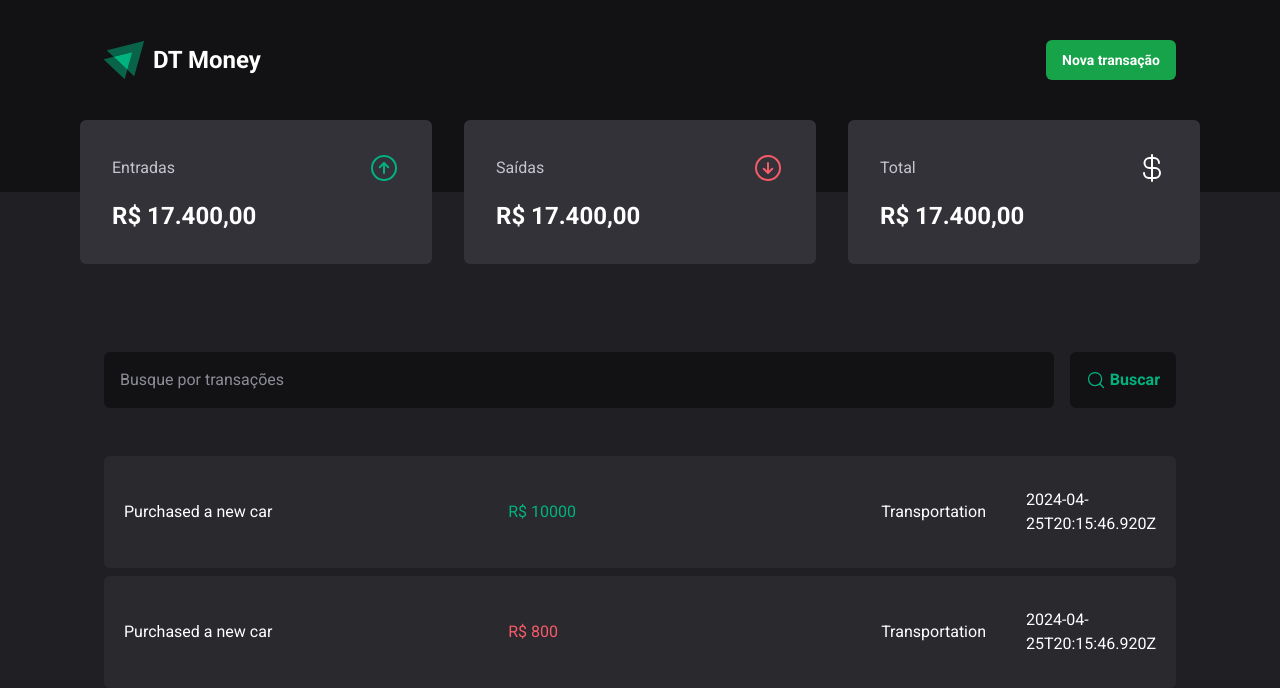
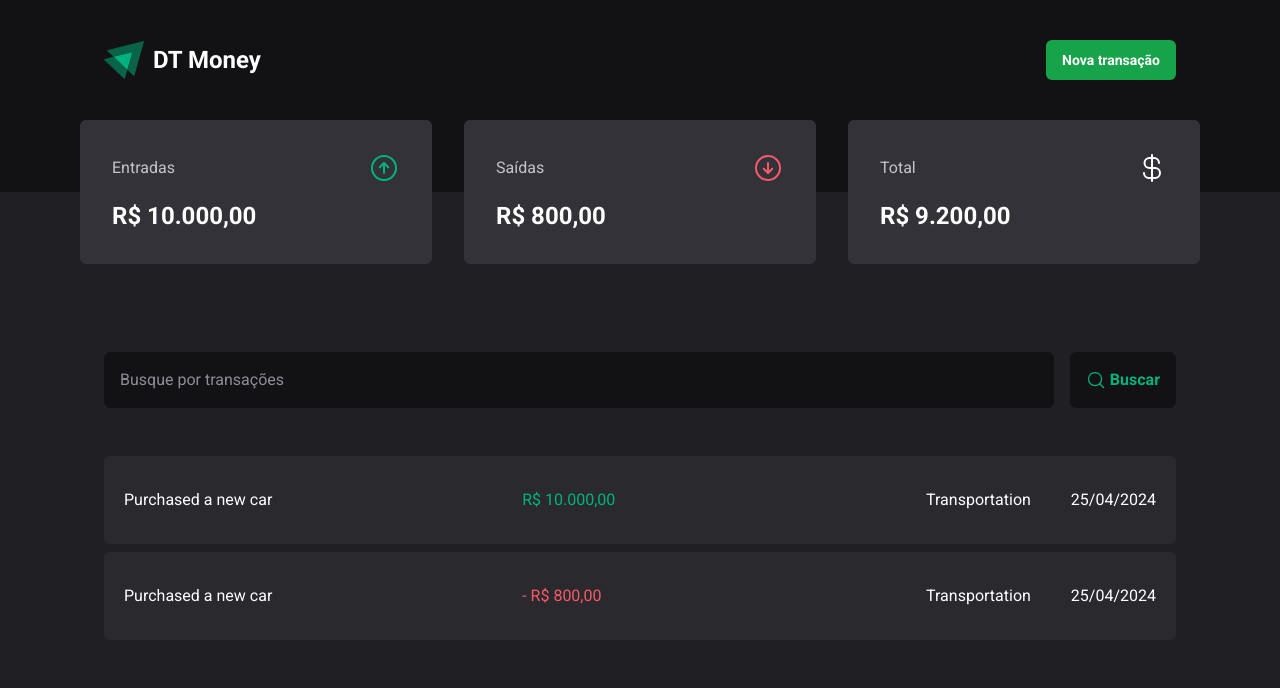
Before and after one commit to ViniciusOliver-stack/Ignite-React, a React (Vite) app in the folder 03-dt-money/: page / in a window 1280 px wide. Shown: the top 688 px of the page. Built offline with nearby package versions, Linux system fonts and the light colour scheme; data requests are answered from the project's data file.

Commit message:
feat: show information

```diff
--- a/03-dt-money/src/components/Summary/index.tsx
+++ b/03-dt-money/src/components/Summary/index.tsx
@@ -1,6 +1,10 @@
+import { useSummary } from "@/hook/useSummary"
+import { priceFormatter } from "@/lib/formatter"
 import { ArrowCircleDown, ArrowCircleUp, CurrencyDollar } from "phosphor-react"
 
 export function Summary() {
+  const summary = useSummary()
+
   return (
     <section className="w-full max-w-[1120px] m-auto py-6 grid grid-cols-3 gap-8 -mt-24">
       <div className="bg-gray-600 rounded-md p-8">
@@ -9,7 +13,9 @@ export function Summary() {
           <ArrowCircleUp size={32} color="#00b37e" />
         </header>
 
-        <strong className="block mt-4 text-2xl text-white">R$ 17.400,00</strong>
+        <strong className="block mt-4 text-2xl text-white">
+          {priceFormatter.format(summary.income)}
+        </strong>
       </div>
 
       <div className="bg-gray-600 rounded-md p-8">
@@ -18,7 +24,9 @@ export function Summary() {
           <ArrowCircleDown size={32} color="#f75a68" />
         </header>
 
-        <strong className="block mt-4 text-2xl text-white">R$ 17.400,00</strong>
+        <strong className="block mt-4 text-2xl text-white">
+          {priceFormatter.format(summary.outcome)}
+        </strong>
       </div>
 
       <div className="bg-gray-600 rounded-md p-8">
@@ -27,7 +35,9 @@ export function Summary() {
           <CurrencyDollar size={32} color="#fff" />
         </header>
 
-        <strong className="block mt-4 text-2xl text-white">R$ 17.400,00</strong>
+        <strong className="block mt-4 text-2xl text-white">
+          {priceFormatter.format(summary.total)}
+        </strong>
       </div>
     </section>
   )
--- a/03-dt-money/src/page/Transactions/index.tsx
+++ b/03-dt-money/src/page/Transactions/index.tsx
@@ -1,6 +1,7 @@
 import { Header } from "@/components/Header"
 import { SearchForm } from "@/components/SearchForm"
 import { Summary } from "@/components/Summary"
+import { dateFormatter, priceFormatter } from "@/lib/formatter"
 import { useTransactionStore } from "@/store/TransactionsStore"
 import { useEffect } from "react"
 
@@ -22,20 +23,21 @@ export function Transactions() {
           <tbody>
             {transactions.map((transaction) => {
               return (
-                <tr>
+                <tr key={transaction.id}>
                   <td className="w-[50%] px-5 py-8 bg-gray-700 rounded-l-md">
                     {transaction.description}
                   </td>
                   <td className="w-[50%] px-5 py-8 bg-gray-700">
                     <PriceHighLight variant={transaction.type}>
-                      R$ {transaction.price}
+                      {transaction.type === "outcome" && "- "}
+                      {priceFormatter.format(transaction.price)}
                     </PriceHighLight>
                   </td>
                   <td className="w-[50%] px-5 py-8 bg-gray-700">
                     {transaction.category}
                   </td>
                   <td className="w-[50%] px-5 py-8 bg-gray-700 rounded-r-md">
-                    {transaction.created_at}
+                    {dateFormatter.format(new Date(transaction.created_at))}
                   </td>
                 </tr>
               )
```
